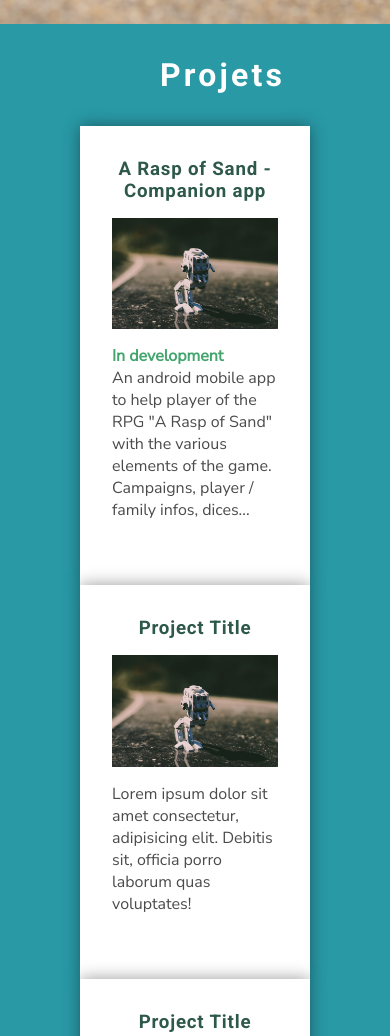
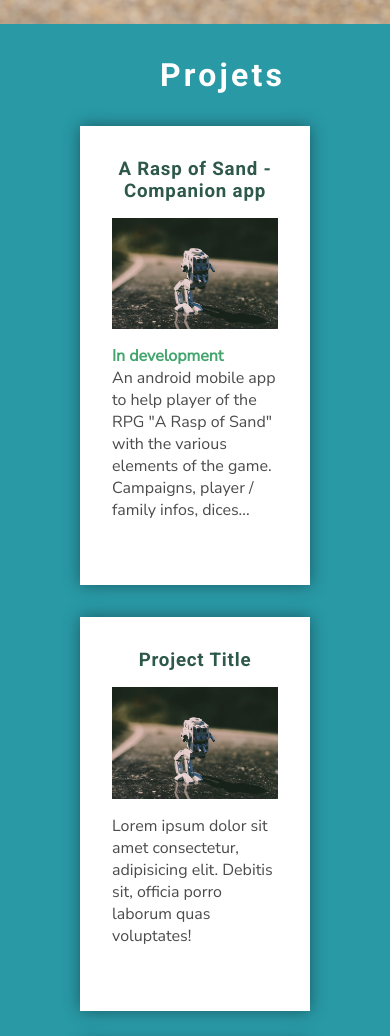
Before and after one commit to Ulkan/dev-folio, a plain HTML site: page index.html in a window 390 px wide. Shown: the part 820-1856 px from the top of the page. Drawn offline with nearby package versions, Linux system fonts and the light colour scheme.

Commit message:
update responsive
update this css

```diff
--- a/Styles/_projects.scss
+++ b/Styles/_projects.scss
@@ -8,9 +8,9 @@
 
 
 #project-cards{
-//    display: grid;
-//    grid-template-columns: repeat(auto-fit, minmax(200px, 1fr));
-//    grid-gap: 2rem;
+    display: grid;
+    grid-template-columns: repeat(auto-fit, minmax(200px, 1fr));
+    grid-gap: 2rem;
 }
 
 .imgBox{
```
Also changed, not shown: Styles/style.css, 1 other file.
